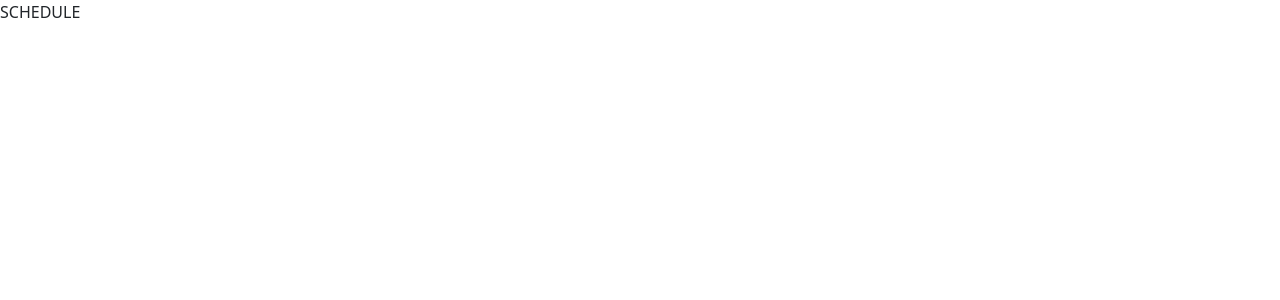
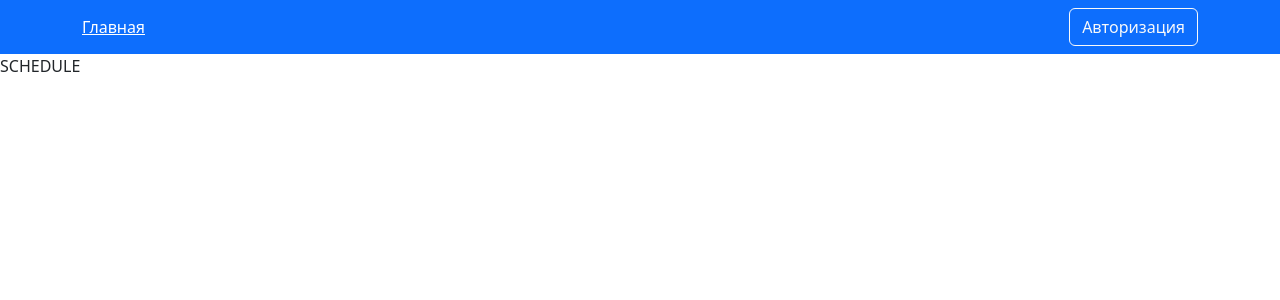
Before and after one commit to shmelevaV/schedule-app, a React (Create React App) app in the folder client/: page / in a window 1280 px wide. Shown: the top 300 px of the page. Built offline with nearby package versions, Linux system fonts and the light colour scheme.

Commit message:
тестовый коммит

```diff
--- a/client/src/App.js
+++ b/client/src/App.js
@@ -1,10 +1,12 @@
 import React from "react";
 import { BrowserRouter } from "react-router-dom";
 import AppRouter from "./components/AppRouter";
+import NavBar from "./components/NavBar";
 
 function App() {
   return (
     <BrowserRouter>
+    <NavBar />
      <AppRouter />
     </BrowserRouter>
   );
--- /dev/null
+++ b/client/src/components/NavBar.js
@@ -0,0 +1,41 @@
+import React, { useContext } from 'react'
+import {Context} from "../index"
+import Navbar from "react-bootstrap/Navbar"
+import Nav from "react-bootstrap/Nav"
+import Container from "react-bootstrap/Container"
+import {Button} from "react-bootstrap"
+import { SCHEDULE_ROUTE } from "../utils/consts"
+import { NavLink } from 'react-router-dom'
+import {observer} from "mobx-react-lite"
+
+const NavBar = observer(() => {
+    const {user} = useContext(Context)
+
+    return(
+        <Navbar bg="primary" data-bs-theme="dark">
+         <Container>
+            <NavLink  style = {{color:'white'}} to = {SCHEDULE_ROUTE}>Главная</NavLink>
+        {user.isAuth === 0 ?
+          <Nav className="ml-auto">
+            <Button variant={"outline-light"} onClick ={() => user.setIsAuth(2)}>Авторизация</Button>
+          </Nav>
+          :
+          user.isAuth === 1 ?
+          <Nav className="ml-auto">
+          <Button variant={"outline-light"} style={{ marginLeft: '0.5rem' }} >Мои заявки</Button>
+          <Button variant={"outline-light"} style={{ marginLeft: '0.5rem' }} onClick ={() => user.setIsAuth(0)}>Выйти</Button>
+          </Nav>
+          :
+          <Nav className="ml-auto">
+          <Button variant={"outline-light"} style={{ marginLeft: '0.5rem' }} >Мои заявки</Button>
+          <Button variant={"outline-light"} style={{ marginLeft: '0.5rem' }} >Админ панель</Button>
+          <Button variant={"outline-light"} style={{ marginLeft: '0.5rem' }} onClick ={() => user.setIsAuth(0)} >Выйти</Button>
+          </Nav>
+        }
+         </Container>
+
+        </Navbar>
+    );
+});
+
+export default NavBar;
```
